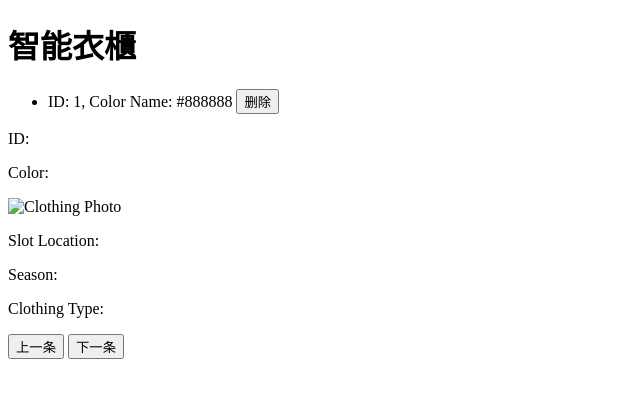
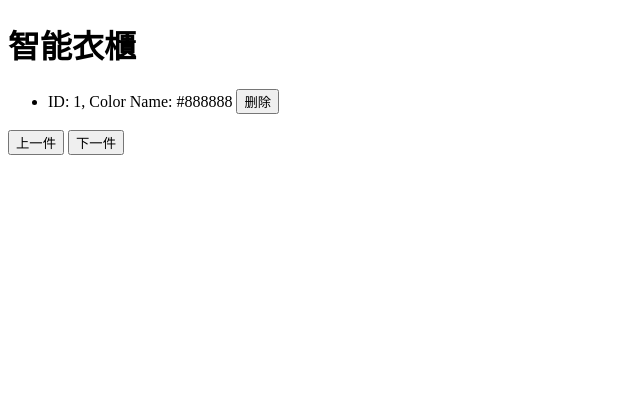
Before and after one commit to andrewchiull/Gootdle, a Flask app: page / in a window 1280 px wide. Shown: the top 398 px of the page, without its empty margins (0-640 px from the left). Run offline with Flask 3, Linux system fonts and the light colour scheme; tables that the repository leaves empty hold one stand-in row (values such as "Sample post"); some libraries are stand-ins or nearby versions.

Commit message:
can switch the clothes

```diff
--- a/src/cv/templates/index.html
+++ b/src/cv/templates/index.html
@@ -52,7 +52,7 @@
             }
         });
 
-        var isLoading = false; // Flag to prevent infinite refresh loop
+        // var isLoading = false; // Flag to prevent infinite refresh loop
 
         // function loadNextClothing() {
         //     if (!isLoading) {
@@ -62,46 +62,43 @@
         // }
         // }
 
+
+
         socket.on('clothing_data', function(data) {
             var currentIndex = 0;
             isLoading = false;
 
             function updateClothingInfo(index) {
+                var clothing = data[index];
+                var clothingInfo = document.getElementById('clothingInfo');
 
-                console.log("data")
-                console.log(data)
-                console.log("index")
-                console.log(index)
-
-                var clothing = data[index];
-
-
-                var clothingPhoto = document.getElementById('clothingPhoto');
-
-
-
-                console.log("clothing.photo_path")
-                console.log(clothing.photo_path)
-                console.log("clothingPhoto")
-                console.log(clothingPhoto)
-                console.log("clothingPhoto.src")
-                console.log(clothingPhoto.src)
-
-                clothingPhoto.src = clothing.photo_path; // 设置照片路径
+                clothingInfo.innerHTML = `
+                    <p>ID: ${clothing.id}</p>
+                    <p>Color: ${clothing.colo_namer}</p>
+                    <img id="clothingPhoto" src="${clothing.photo_path}" alt="Clothing Photo">
+                    <p>Slot Location: ${clothing.slot_location}</p>
+                    <p>Season: ${clothing.season}</p>
+                    <p>Clothing Type: ${clothing.clothing_type}</p>
+                `;
 
                 var clothingInfo = document.getElementById('clothingInfo');
-                clothingInfo.innerHTML = "ID: " + clothing.id + "<br>" +
-                                         "Color: " + clothing.colo_namer + "<br>" +
-                                         "Slot Location: " + clothing.slot_location + "<br>" +
-                                         "Season: " + clothing.season + "<br>" +
-                                         "Clothing Type: " + clothing.clothing_type;
+                console.log("clothingInfo")
+                console.log(clothingInfo)
             }
 
             updateClothingInfo(currentIndex);
 
             function switchClothing(offset) {
+                console.log("currentIndex")
+                console.log(currentIndex)
+
+                console.log("offset")
+                console.log(offset)
+
                 currentIndex += offset;
-                currentIndex = data.length % currentIndex
+                currentIndex = currentIndex % data.length;
+                console.log("currentIndex");
+                console.log(currentIndex);
                 updateClothingInfo(currentIndex);
             }
 
@@ -144,17 +141,9 @@
         </li>
         {% endfor %}
     </ul>
-    <div id="clothingInfo">
-        <!-- 用于显示 Clothing 记录的内容 -->
-        <p>ID: </p>
-        <p>Color: </p>
-        <img id="clothingPhoto" src="" alt="Clothing Photo">
-        <p>Slot Location: </p>
-        <p>Season: </p>
-        <p>Clothing Type: </p>
-    </div>
-    <button id="prev">上一条</button>
-    <button id="next">下一条</button>
+    <div id="clothingInfo"></div>
+    <button id="prev">上一件</button>
+    <button id="next">下一件</button>
 
 </body>
 
```
Also changed, not shown: src/cv/static/black.jpg (renamed from cv/static/black.jpg), src/cv/static/blue.jpg (renamed from cv/static/blue.jpg), src/cv/static/red.jpg (renamed from cv/static/red.jpg).
